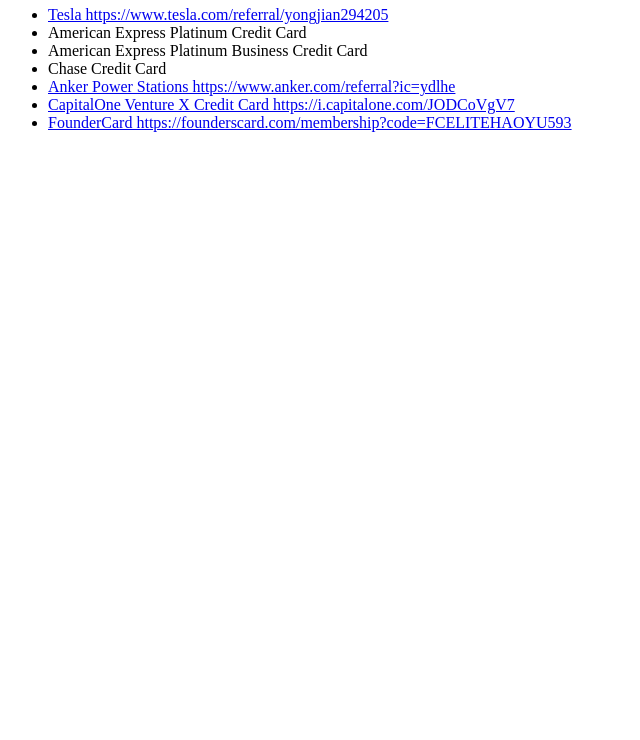
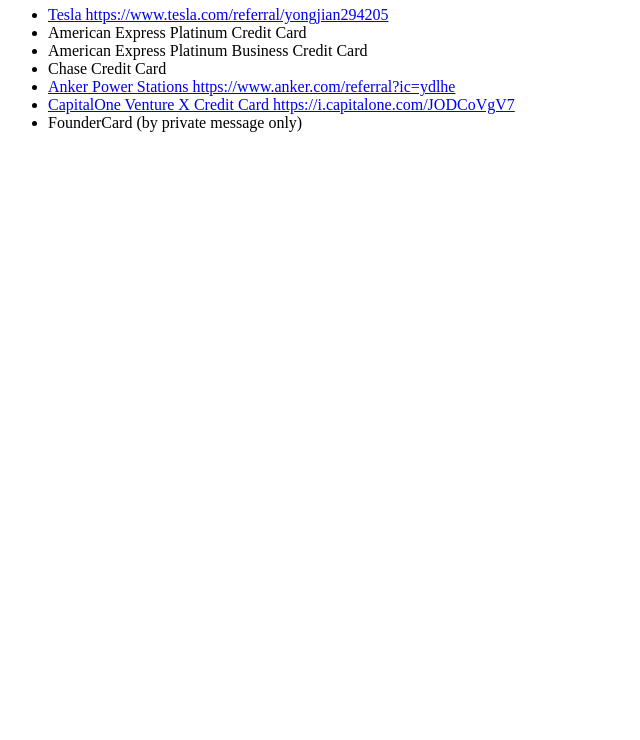
Before and after one commit to gotpals/gotpals.github.io, a plain HTML site: page refer-pals/index.html in a window 1280 px wide. Shown: the part 60-800 px from the top of the page, without its empty margins (0-640 px from the left). Drawn offline with Linux system fonts and the light colour scheme.

Commit message:
Update index.html

```diff
--- a/refer-pals/index.html
+++ b/refer-pals/index.html
@@ -29,7 +29,7 @@
       </li>
       -->
       <li>
-        <a href="https://founderscard.com/membership?code=FCELITEHAOYU593">FounderCard https://founderscard.com/membership?code=FCELITEHAOYU593</a>
+        FounderCard (by private message only)
       </li>
     </ul>
   </body>
```
